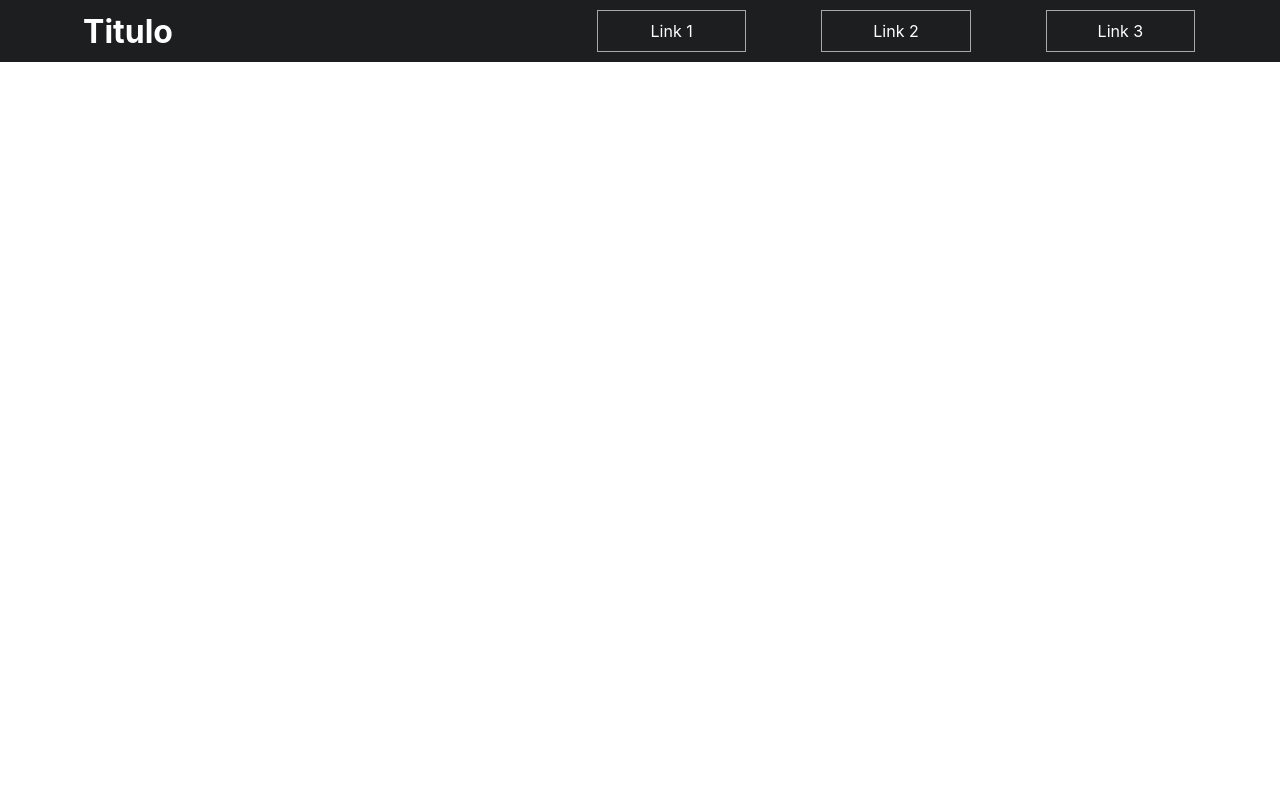
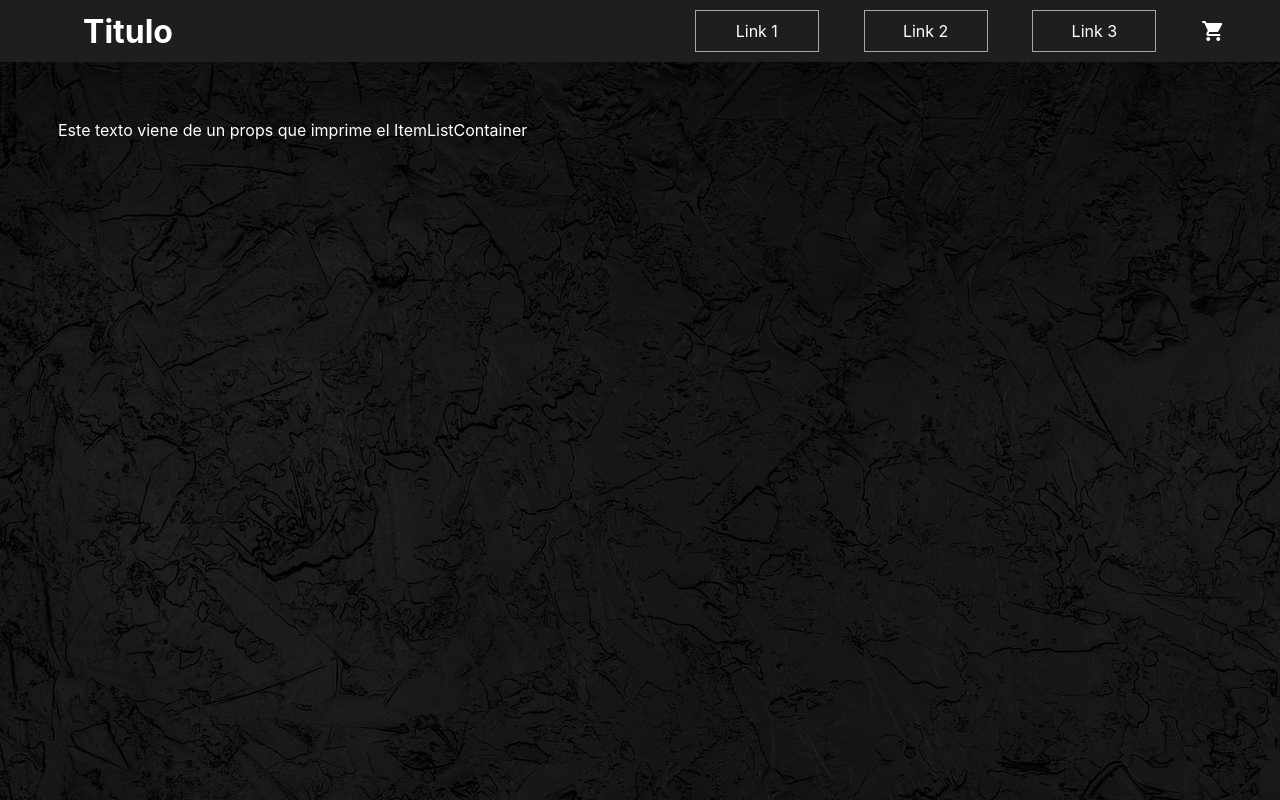
Before and after one commit to Agus-Landajo/CoderHouse-ReactJS, a React (Create React App) app: page / in a window 1280 px wide. Built offline with nearby package versions, Linux system fonts and the light colour scheme.

Commit message:
Desafio clase 5 - Componentes I

```diff
--- a/public/index.html
+++ b/public/index.html
@@ -24,6 +24,8 @@
       work correctly both with client-side routing and a non-root public URL.
       Learn how to configure a non-root public URL by running `npm run build`.
     -->
+    <link href="https://fonts.googleapis.com/icon?family=Material+Icons"
+      rel="stylesheet">
     <title>React App</title>
   </head>
   <body>
--- a/src/App.css
+++ b/src/App.css
@@ -1,38 +1,23 @@
-.App {
-  text-align: center;
-}
-
-.App-logo {
-  height: 40vmin;
-  pointer-events: none;
-}
-
-@media (prefers-reduced-motion: no-preference) {
-  .App-logo {
-    animation: App-logo-spin infinite 20s linear;
-  }
-}
-
-.App-header {
-  background-color: #282c34;
-  min-height: 100vh;
-  display: flex;
-  flex-direction: column;
-  align-items: center;
-  justify-content: center;
-  font-size: calc(10px + 2vmin);
+*{
+  margin: 0;
+  padding: 0;
+  box-sizing: border-box;
   color: white;
 }
 
-.App-link {
-  color: #61dafb;
+.App{
+  height: 100vh;
+  background-color: black;
+  z-index: 1;
+  position: relative;
+  overflow: hidden;
 }
 
-@keyframes App-logo-spin {
-  from {
-    transform: rotate(0deg);
-  }
-  to {
-    transform: rotate(360deg);
-  }
+.App:before{
+  z-index: -1;
+  position: absolute;
+  top: 0;
+  left: 0;
+  content: url("imagenes/fondo.jpeg");
+  opacity: 0.4;
 }
--- a/src/App.js
+++ b/src/App.js
@@ -1,12 +1,13 @@
-import logo from "./logo.svg";
-//import "./App.css";
+import "./App.css";
 import Header from "./components/Header";
+import ItemListContainer from "./components/ItemListContainer";
 
 function App() {
   return (
     <div className="App">
       <div className="App-header"></div>
       <Header/>
+      <ItemListContainer texto="Este texto viene de un props que imprime el ItemListContainer"/>
     </div>
   );
 }
--- /dev/null
+++ b/src/components/CartWidget.js
@@ -0,0 +1,12 @@
+import React from "react";
+
+
+const CartWidget = () => {
+  return (
+    <>
+      <span class="material-icons">shopping_cart</span>
+    </>
+  );
+};
+
+export default CartWidget;
--- /dev/null
+++ b/src/components/ItemListContainer.js
@@ -0,0 +1,11 @@
+import React from "react";
+import "./itemListContainer.css"
+const ItemListContainer =(props)=>{
+    return(
+        <>
+            <p>{props.texto}</p>
+        </>
+    )
+}
+
+export default ItemListContainer;
--- a/src/components/NavBar.js
+++ b/src/components/NavBar.js
@@ -1,4 +1,5 @@
 import React from "react";
+import CartWidget from "./CartWidget";
 
 export default function NavBar(){
     return (
@@ -8,6 +9,7 @@ export default function NavBar(){
                     <li>Link 1</li>
                     <li>Link 2</li>
                     <li>Link 3</li>
+                    <CartWidget/>
                 </ul>
             </nav>
         </>
--- a/src/components/header.css
+++ b/src/components/header.css
@@ -1,13 +1,6 @@
-*{
-    margin: 0;
-    padding: 0;
-    box-sizing: border-box;
-}
-
 header{
     background-color: #1c1e1f;
     text-align: center;
-    color: white;
     display: flex;
     justify-content: space-between;
     align-items: center;
@@ -18,7 +11,7 @@ header h1{
 }
 
 nav{
-    width: 60%;
+    width: 50%;
 }
 
 nav>ul{
--- /dev/null
+++ b/src/components/itemListContainer.css
@@ -0,0 +1,4 @@
+p{
+    margin: 3rem;
+    padding: 10px;
+}
```
Also changed, not shown: src/imagenes/fondo.jpeg (added).
